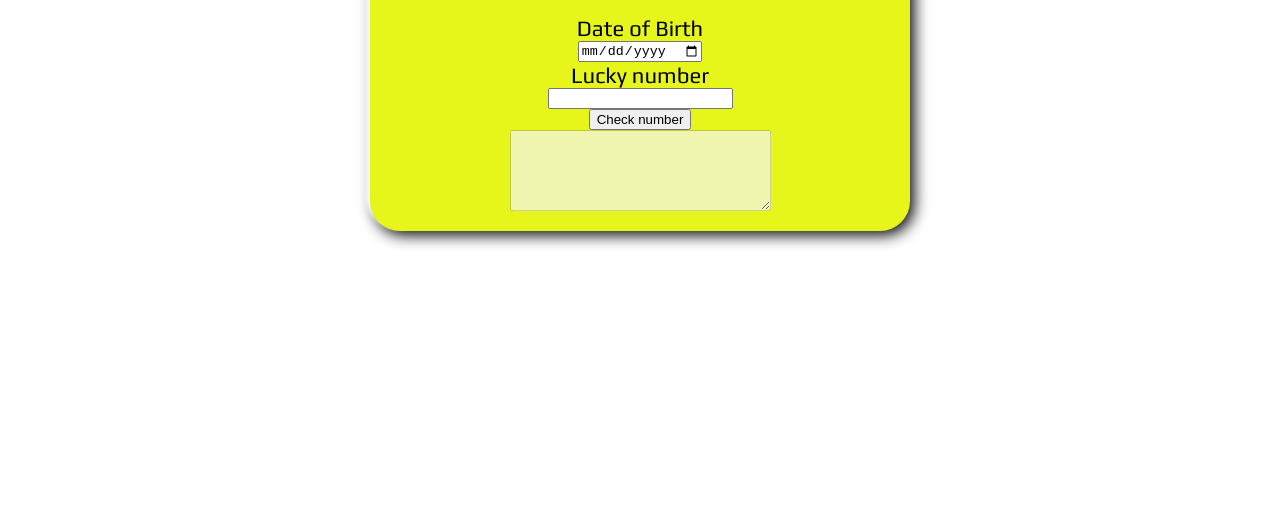
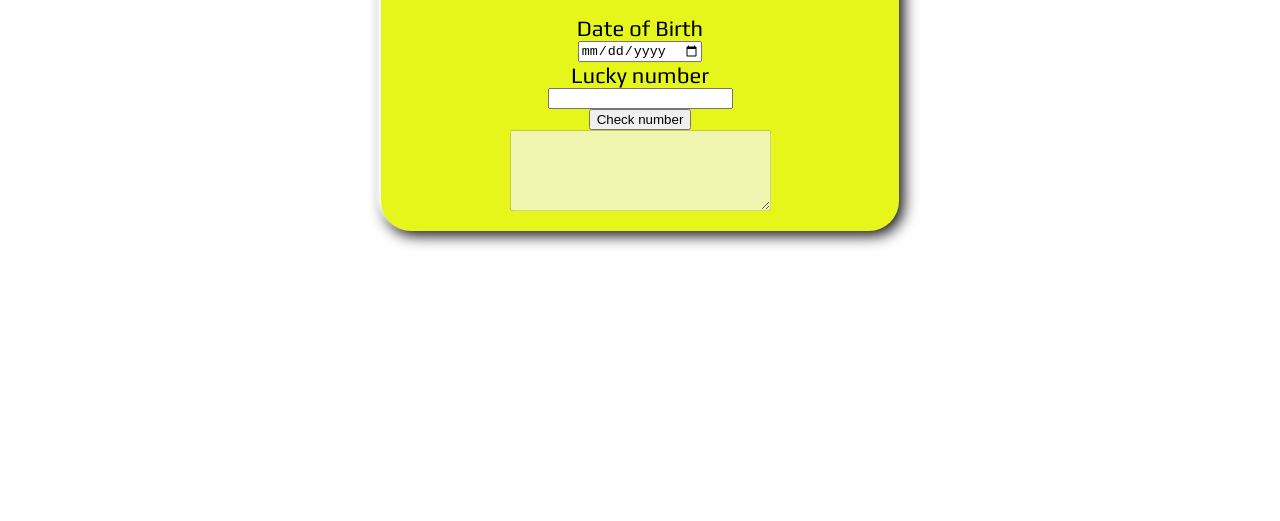
Before and after one commit to kotesh-arya/Lucky-birthday--, a plain HTML site: page index.html in a window 1280 px wide. Shown: the part 144-665 px from the top of the page. Drawn offline with Linux system fonts and the light colour scheme.

Commit message:
Updated container width

```diff
--- a/styles.css
+++ b/styles.css
@@ -14,7 +14,7 @@ body{
     background-color: #e6f51a;
     box-shadow: -4px -4px 5px #ffffff, 4px 4px 15px #000000;
     border-radius: 30px;
-    width: 500px;
+    width: auto;
     text-align: center;
     margin-left: auto;
     margin-right: auto;
```
